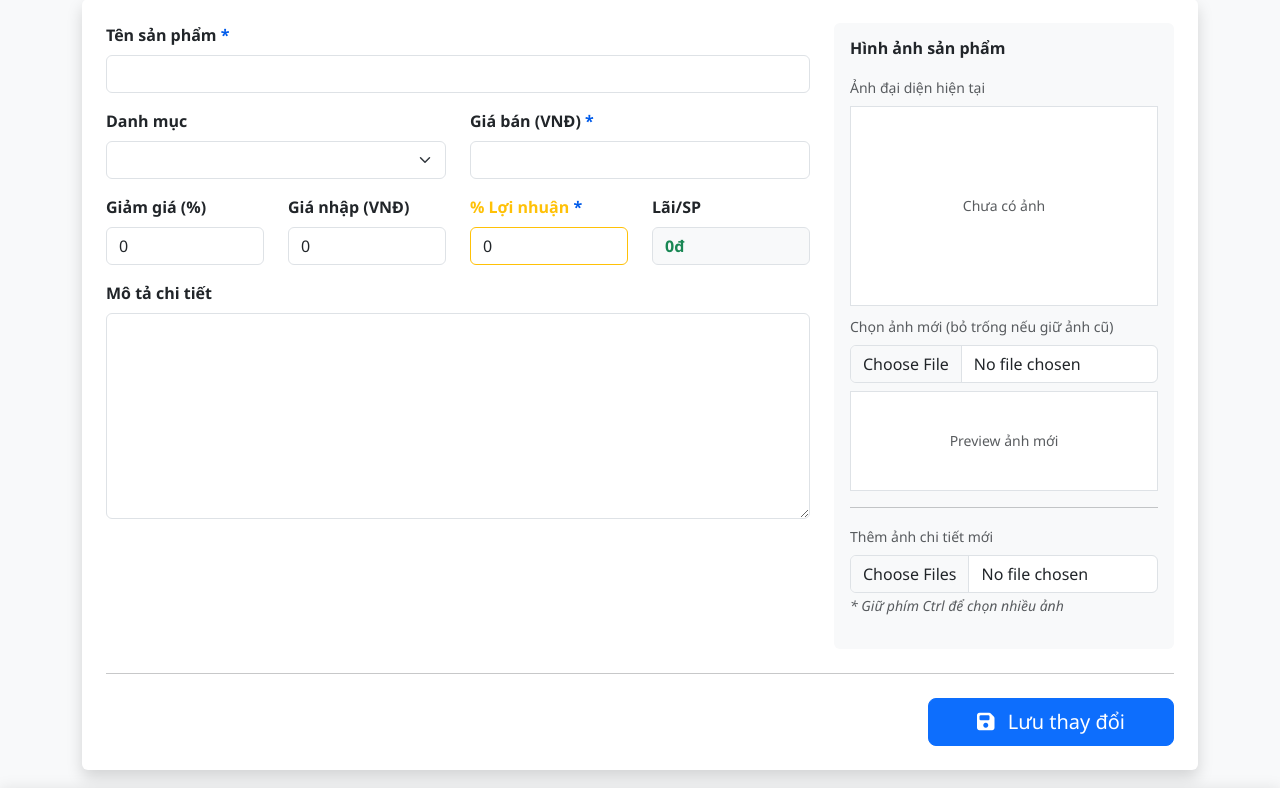
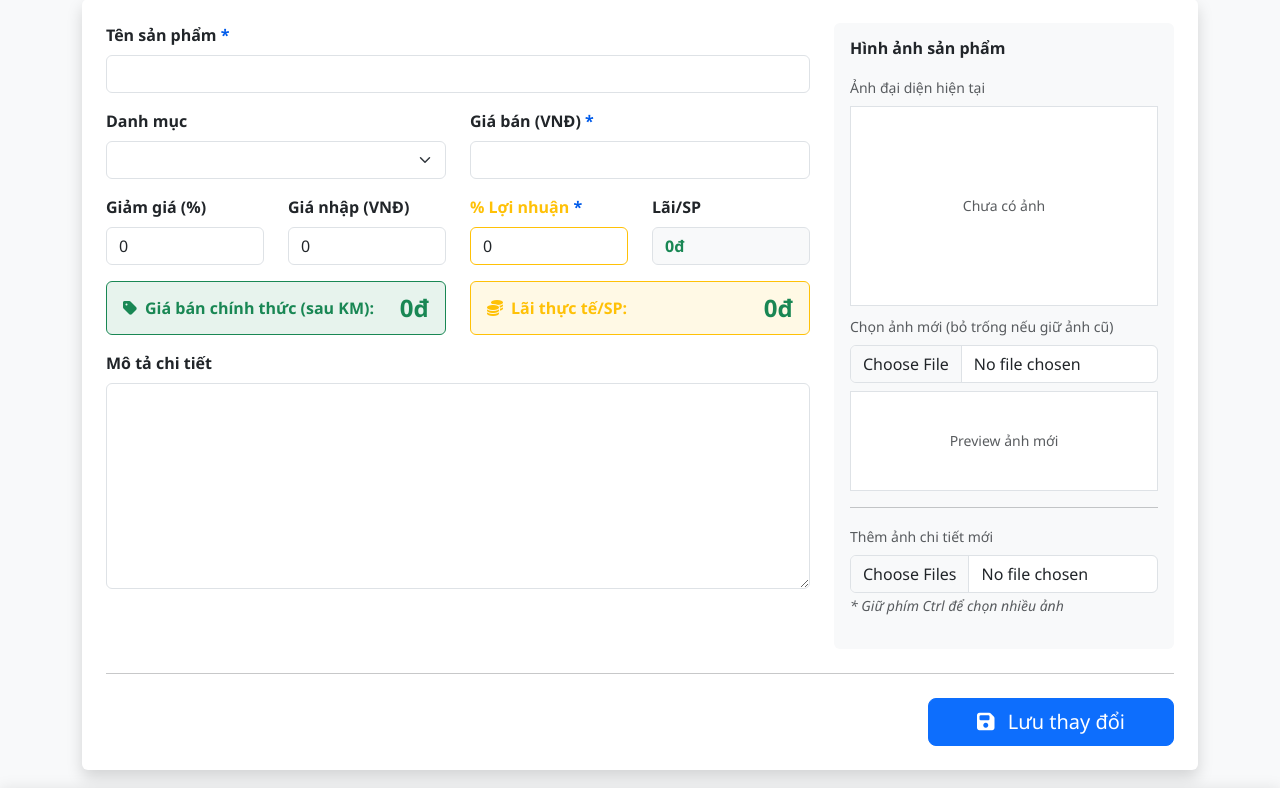
Before and after one commit to itachi61/web2, a PHP site: template app/views/admin/products/edit.php in a window 1280 px wide. Shown: the part 169-957 px from the top of the page. Run offline with PHP 8.4, Linux system fonts and the light colour scheme; the template is opened without the code that fills it, so the values that code supplies are empty; some libraries are stand-ins or nearby versions.

Commit message:
feat: show official selling price (after discount) and real profit per unit in product edit

```diff
--- a/app/views/admin/products/edit.php
+++ b/app/views/admin/products/edit.php
@@ -55,12 +55,35 @@
                             </div>
                         </div>
                     </div>
+
+                    <!-- Giá bán chính thức -->
+                    <div class="row mb-3">
+                        <div class="col-md-6">
+                            <div class="card border-success bg-success bg-opacity-10">
+                                <div class="card-body py-2 d-flex justify-content-between align-items-center">
+                                    <span class="fw-bold text-success"><i class="fa-solid fa-tag me-2"></i>Giá bán chính thức (sau KM):</span>
+                                    <span class="fs-4 fw-bold text-success" id="finalPrice">0đ</span>
+                                </div>
+                            </div>
+                        </div>
+                        <div class="col-md-6">
+                            <div class="card border-warning bg-warning bg-opacity-10">
+                                <div class="card-body py-2 d-flex justify-content-between align-items-center">
+                                    <span class="fw-bold text-warning"><i class="fa-solid fa-coins me-2"></i>Lãi thực tế/SP:</span>
+                                    <span class="fs-4 fw-bold" id="realProfit">0đ</span>
+                                </div>
+                            </div>
+                        </div>
+                    </div>
+
                     <script>
                     const _cost = document.getElementById('costPriceInput');
                     const _margin = document.getElementById('marginInput');
                     const _price = document.getElementById('priceInput');
                     const _discount = document.getElementById('discountInput');
                     const _profit = document.getElementById('profitValue');
+                    const _finalPrice = document.getElementById('finalPrice');
+                    const _realProfit = document.getElementById('realProfit');
                     const fmt = n => new Intl.NumberFormat('vi-VN').format(Math.round(n));
 
                     // Công thức: Giá bán = Giá nhập × (1 + LN%)
@@ -69,7 +92,7 @@
                         const margin = parseFloat(_margin.value) || 0;
                         const price = Math.round(cost * (1 + margin / 100));
                         _price.value = price;
-                        updateProfitDisplay(cost, price);
+                        updateAll(cost, price);
                     }
                     function calcFromPrice() {
                         const cost = parseFloat(_cost.value) || 0;
@@ -78,23 +101,25 @@
                             const margin = Math.round(((price / cost) - 1) * 100 * 10) / 10;
                             _margin.value = margin;
                         }
-                        updateProfitDisplay(cost, price);
+                        updateAll(cost, price);
                     }
-                    function updateProfitDisplay(cost, price) {
+                    function updateAll(cost, price) {
                         const discount = parseFloat(_discount.value) || 0;
                         const profit = price - cost;
-                        const realProfit = price * (1 - discount / 100) - cost;
-                        let text = fmt(profit) + 'đ';
-                        if (discount > 0) text += ' (KM: ' + fmt(realProfit) + 'đ)';
-                        _profit.textContent = text;
+                        const finalP = Math.round(price * (1 - discount / 100));
+                        const realP = finalP - cost;
+
+                        _profit.textContent = fmt(profit) + 'đ';
+                        _finalPrice.textContent = fmt(finalP) + 'đ';
+                        _realProfit.textContent = fmt(realP) + 'đ';
+                        _realProfit.className = 'fs-4 fw-bold ' + (realP >= 0 ? 'text-success' : 'text-danger');
                     }
                     _cost.addEventListener('input', calcFromMargin);
                     _margin.addEventListener('input', calcFromMargin);
                     _price.addEventListener('input', calcFromPrice);
-                    _discount.addEventListener('input', () => updateProfitDisplay(
+                    _discount.addEventListener('input', () => updateAll(
                         parseFloat(_cost.value)||0, parseFloat(_price.value)||0
                     ));
-                    // Init
                     calcFromPrice();
                     </script>
 
```
Also changed, not shown: public/images/antigravity/1772867626_main_d783ce8e-fc1b-4e9b-9cff-f01e8f4bc964-md.jpeg (added).
